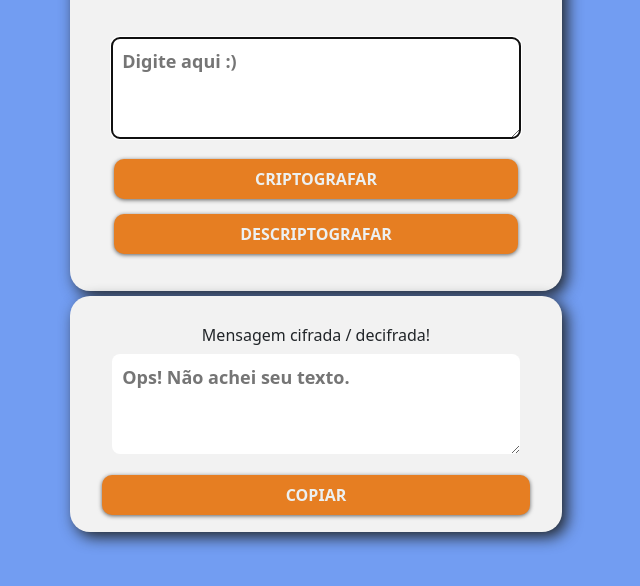
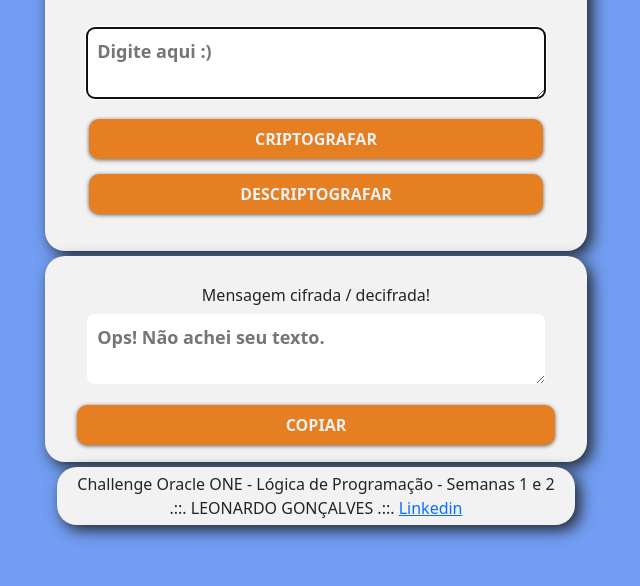
Before and after one commit to leonardolginfo/Criptografar-descriptografar-com-JS, a plain HTML site: page index.html in a window 1280 px wide. Shown: the part 192-778 px from the top of the page, without its empty margins (324-964 px from the left). Drawn offline with nearby package versions, Linux system fonts and the light colour scheme.

Commit message:
add footer

```diff
--- a/css/style.css
+++ b/css/style.css
@@ -20,6 +20,7 @@ body {
 
 }
 
+
 section {
   background-color: #F2F2F2;
   padding-top: 2px;
@@ -27,6 +28,19 @@ section {
   padding-left: 20px;
   padding-right: 20px;
   border-radius: 20px;
+  box-shadow: 5px 5px 15px;
+  max-width: 100%;
+  text-align: center;
+}
+
+footer p{
+  position: relative;
+  background-color: #F2F2F2;
+  padding-left: 20px;
+  padding-right: 20px;
+  border-radius: 20px;
+  padding-top: 5px;
+  padding-bottom: 5px;
   box-shadow: 5px 5px 15px;
   max-width: 100%;
   text-align: center;
@@ -52,7 +66,6 @@ fieldset:nth-child(1) {
   width: 100%;
 }
 
-
 .container {
   position: relative;
 }
@@ -74,7 +87,7 @@ fieldset:nth-child(1) {
 .container #texto-entrada,
 #texto-saida {
   width: calc(100% - 20px);
-  height:100px;
+  height:70px;
   border: none;
   border-radius: 8px;
   color: rgb(90, 86, 86);
--- a/index.html
+++ b/index.html
@@ -16,7 +16,7 @@
 </head>
 
 <body>
-
+    <div class="geral">
 
     <main class="principal">
         <section class="formulario-entrada">
@@ -51,8 +51,16 @@
             </form>
         </section>
     </main>
+
+    <footer>
+        <div class="container">
+        <p>Challenge Oracle ONE - Lógica de Programação - Semanas 1 e 2 <br>.::. LEONARDO GONÇALVES .::. <a href="https://www.linkedin.com/in/leonardo-goncalves-cordeiro-cruz/" target="_blank">Linkedin</a></p>
+
+    </div>
+    </footer>
+
     <script src="./js/script.js"></script>
-
+</div>
 </body>
 
 </html>
```
